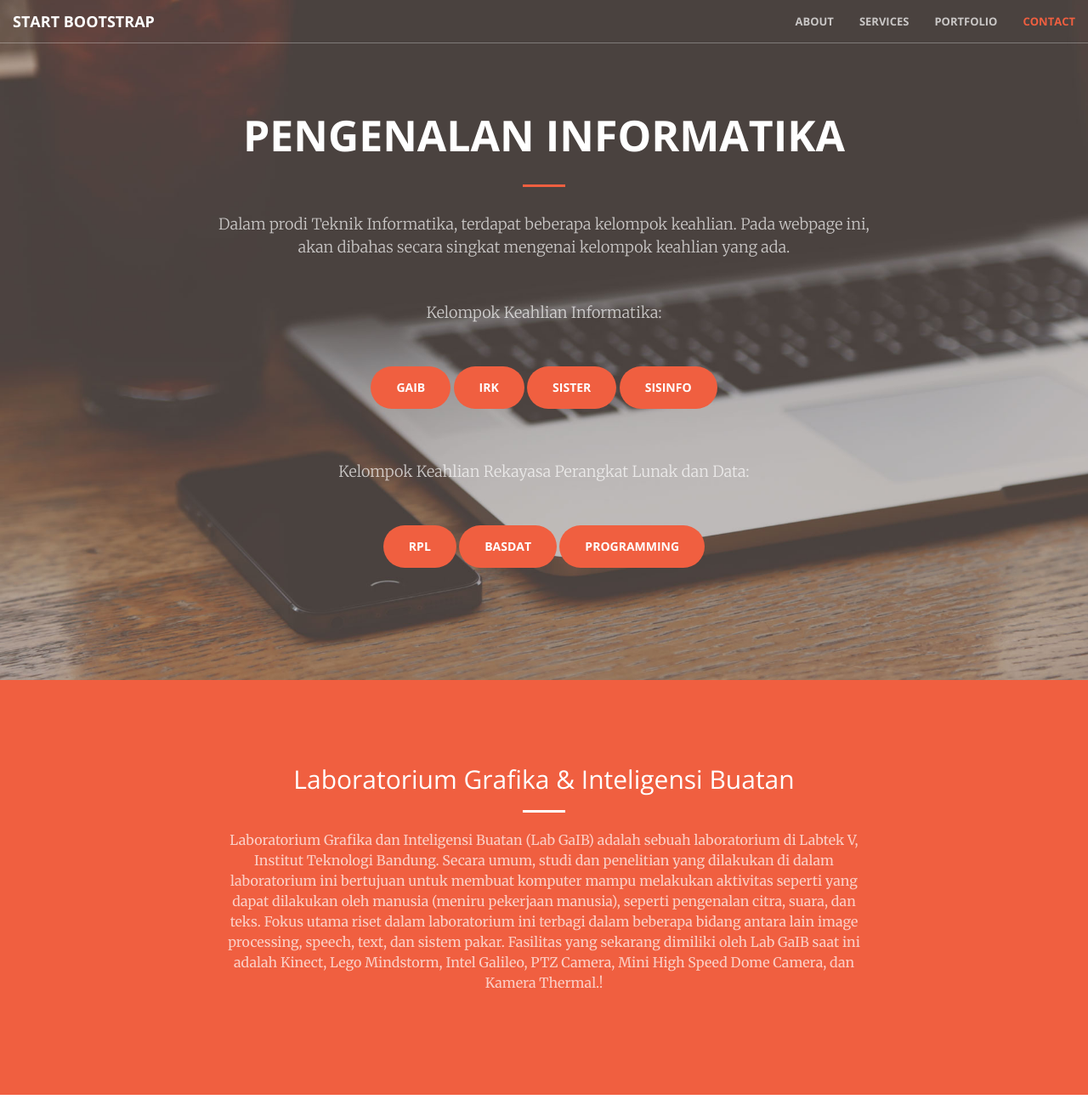
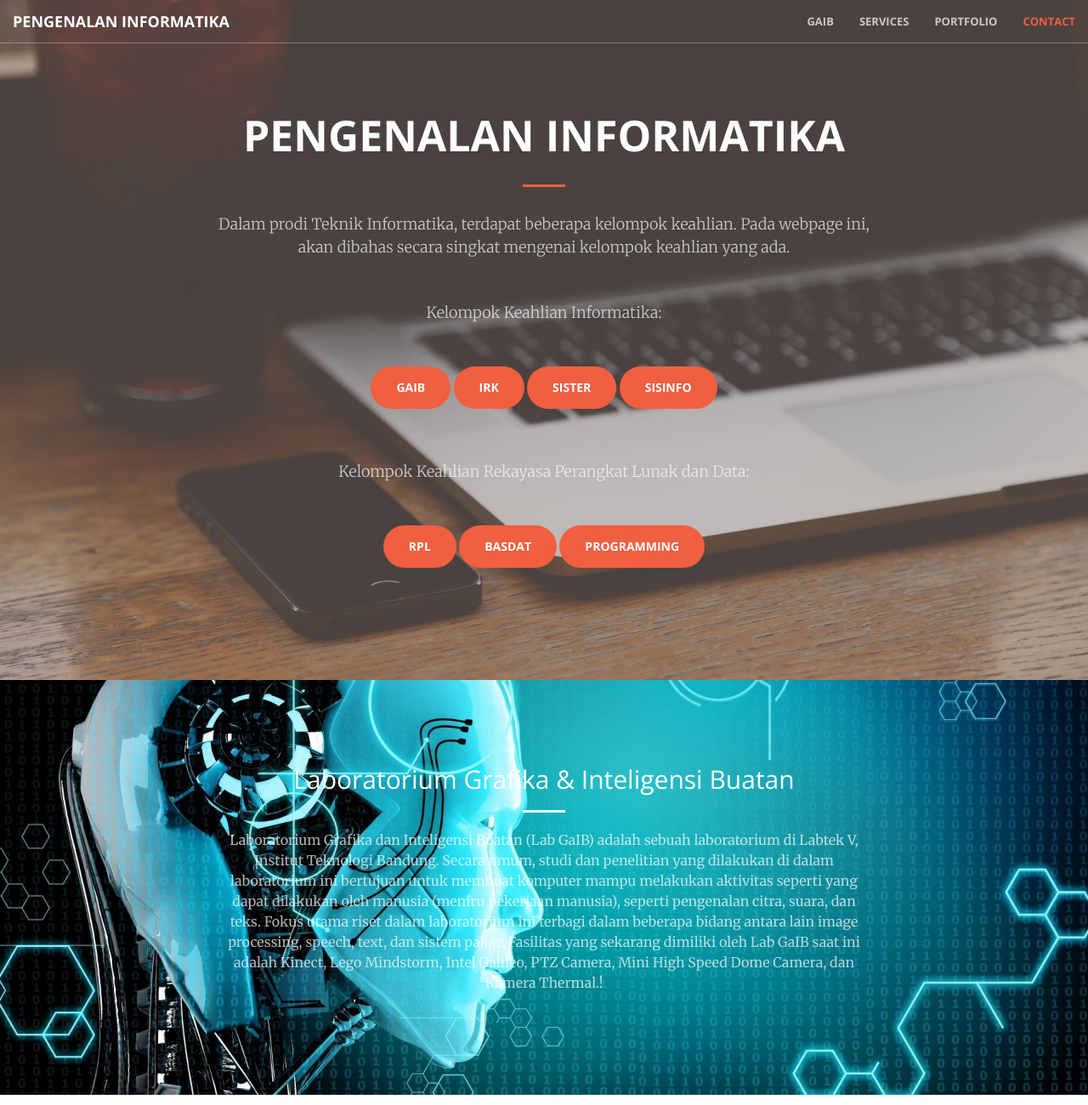
Before and after one commit to mickyyu96/Psiper, a website: page startbootstrap-creative-gh-pages/index.html in a window 1280 px wide. Shown: the top 1300 px of the page at 85% size. Drawn offline with nearby package versions, Linux system fonts and the light colour scheme.

Commit message:
gambar gaib

```diff
--- a/startbootstrap-creative-gh-pages/css/creative.css
+++ b/startbootstrap-creative-gh-pages/css/creative.css
@@ -156,6 +156,19 @@ header {
   -o-background-size: cover;
   background-position: center;
   background-image: url('../img/header.jpg');
+  text-align: center;
+  color: white;
+}
+#gaib {
+  position: relative;
+  width: 100%;
+  min-height: auto;
+  -webkit-background-size: cover;
+  -moz-background-size: cover;
+  background-size: cover;
+  -o-background-size: cover;
+  background-position: center;
+  background-image: url('../img/gaib.jpg');
   text-align: center;
   color: white;
 }
--- a/startbootstrap-creative-gh-pages/index.html
+++ b/startbootstrap-creative-gh-pages/index.html
@@ -9,7 +9,7 @@
     <meta name="description" content="">
     <meta name="author" content="">
 
-    <title>Creative - Start Bootstrap Theme</title>
+    <title>Pengenalan Informatika</title>
 
     <!-- Bootstrap Core CSS -->
     <link href="vendor/bootstrap/css/bootstrap.min.css" rel="stylesheet">
@@ -23,7 +23,7 @@
     <link href="vendor/magnific-popup/magnific-popup.css" rel="stylesheet">
 
     <!-- Theme CSS -->
-    <link href="css/creative.min.css" rel="stylesheet">
+    <link href="css/creative.css" rel="stylesheet">
 
     <!-- HTML5 Shim and Respond.js IE8 support of HTML5 elements and media queries -->
     <!-- WARNING: Respond.js doesn't work if you view the page via file:// -->
@@ -43,14 +43,14 @@
                 <button type="button" class="navbar-toggle collapsed" data-toggle="collapse" data-target="#bs-example-navbar-collapse-1">
                     <span class="sr-only">Toggle navigation</span> Menu <i class="fa fa-bars"></i>
                 </button>
-                <a class="navbar-brand page-scroll" href="#page-top">Start Bootstrap</a>
+                <a class="navbar-brand page-scroll" href="#page-top">Pengenalan Informatika</a>
             </div>
 
             <!-- Collect the nav links, forms, and other content for toggling -->
             <div class="collapse navbar-collapse" id="bs-example-navbar-collapse-1">
                 <ul class="nav navbar-nav navbar-right">
                     <li>
-                        <a class="page-scroll" href="#about">About</a>
+                        <a class="page-scroll" href="#gaib">GAIB</a>
                     </li>
                     <li>
                         <a class="page-scroll" href="#services">Services</a>
@@ -75,7 +75,7 @@
                 <hr>
                 <p>Dalam prodi Teknik Informatika, terdapat beberapa kelompok keahlian. Pada webpage ini, akan dibahas secara singkat mengenai kelompok keahlian yang ada.</p>
                 <p>Kelompok Keahlian Informatika:</p>
-                <a href="#about" class="btn btn-primary btn-xl page-scroll">GaIB</a>
+                <a href="#gaib" class="btn btn-primary btn-xl page-scroll">GaIB</a>
                 <a href="#about" class="btn btn-primary btn-xl page-scroll">IRK</a>
                 <a href="#about" class="btn btn-primary btn-xl page-scroll">Sister</a>
                 <a href="#about" class="btn btn-primary btn-xl page-scroll">Sisinfo</a>
@@ -88,7 +88,7 @@
         </div>
     </header>
 
-    <section class="bg-primary" id="about">
+    <section class="bg-primary" id="gaib">
         <div class="container">
             <div class="row">
                 <div class="col-lg-8 col-lg-offset-2 text-center">
```
